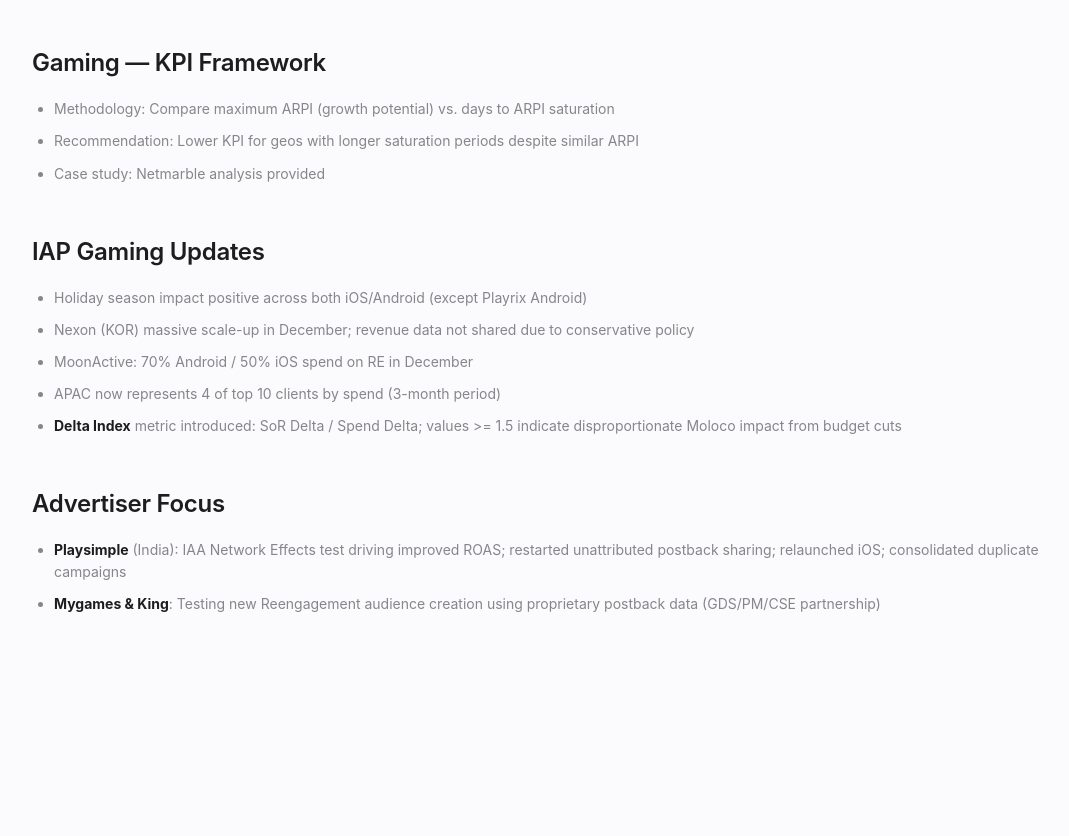
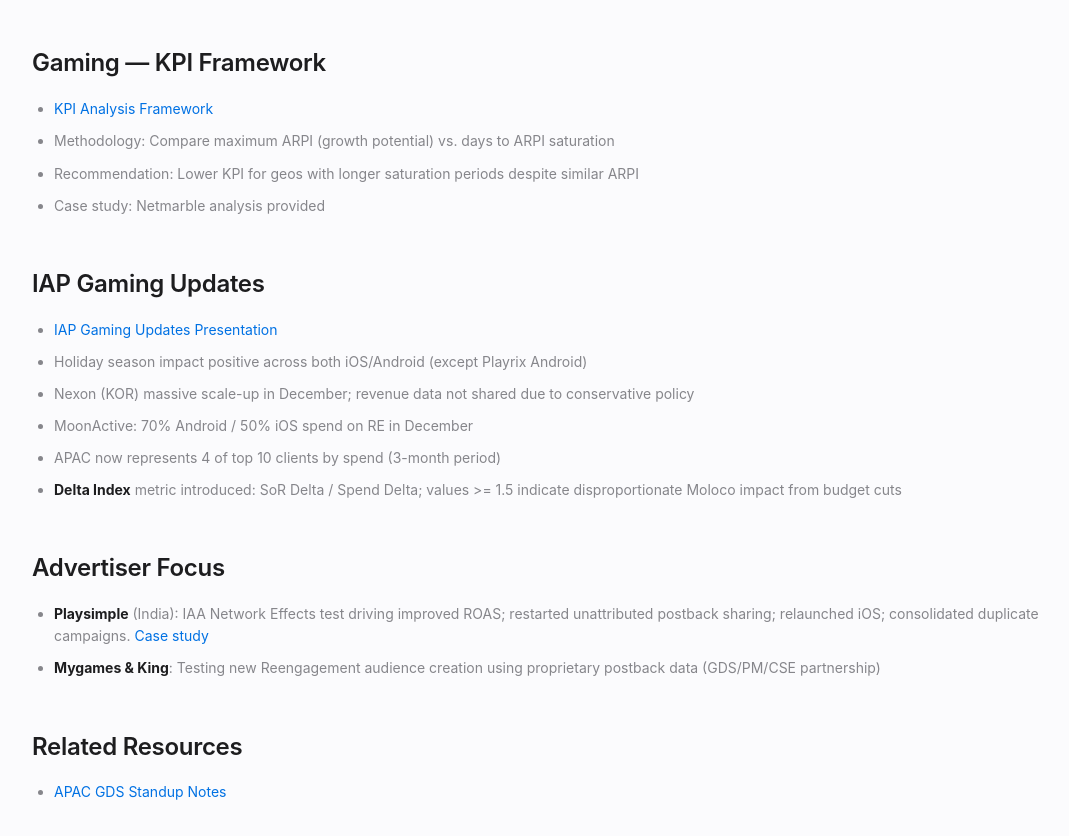
Before and after one commit to yiran666666/soi-weekly-insights, a plain HTML site: page updates/2026-01-18.html in a window 1280 px wide. Shown: the part 182-1018 px from the top of the page, without its empty margins (92-1161 px from the left). Before the commit the page ends 887 px from the top, so only its background shows below. Drawn offline with Linux system fonts and the light colour scheme.

Commit message:
Restore embedded links in weekly updates

```diff
--- a/updates/2026-01-18.html
+++ b/updates/2026-01-18.html
@@ -96,12 +96,14 @@
 <h1>Weekly Update — January 18, 2026</h1>
 <h2>Gaming — KPI Framework</h2>
 <ul>
+<li><a href="https://docs.google.com/document/d/1g9DXibEn9HDYOa6uhGpIrCaMxyQPxosmm3OLh09YfZ0/edit?tab=t.yoty39msnumc">KPI Analysis Framework</a></li>
 <li>Methodology: Compare maximum ARPI (growth potential) vs. days to ARPI saturation</li>
 <li>Recommendation: Lower KPI for geos with longer saturation periods despite similar ARPI</li>
 <li>Case study: Netmarble analysis provided</li>
 </ul>
 <h2>IAP Gaming Updates</h2>
 <ul>
+<li><a href="https://docs.google.com/presentation/d/1Z9fHLOxMo2Mm8VYamS83-AZA9E2YHERHEq3bDXLicMk/edit?slide=id.g39980d16585_1_727">IAP Gaming Updates Presentation</a></li>
 <li>Holiday season impact positive across both iOS/Android (except Playrix Android)</li>
 <li>Nexon (KOR) massive scale-up in December; revenue data not shared due to conservative policy</li>
 <li>MoonActive: 70% Android / 50% iOS spend on RE in December</li>
@@ -110,8 +112,12 @@
 </ul>
 <h2>Advertiser Focus</h2>
 <ul>
-<li><strong>Playsimple</strong> (India): IAA Network Effects test driving improved ROAS; restarted unattributed postback sharing; relaunched iOS; consolidated duplicate campaigns</li>
+<li><strong>Playsimple</strong> (India): IAA Network Effects test driving improved ROAS; restarted unattributed postback sharing; relaunched iOS; consolidated duplicate campaigns. <a href="https://docs.google.com/presentation/d/12KDnCzuJzJDeVARlJ41zdaq8RjmnuA8oXZG_BwpQx7Q/edit?slide=id.g36d971d75af_0_71">Case study</a></li>
 <li><strong>Mygames &amp; King</strong>: Testing new Reengagement audience creation using proprietary postback data (GDS/PM/CSE partnership)</li>
+</ul>
+<h2>Related Resources</h2>
+<ul>
+<li><a href="https://docs.google.com/document/d/1g4OiVIPDxT1NF0TUIn-ALE970eL0vMprrnC_axtT64s">APAC GDS Standup Notes</a></li>
 </ul>
 </body>
 </html>
```
Also changed, not shown: updates/2026-01-30.html (+1 -1 lines), updates/2026-02-09.html (+1 -0 lines), updates/2026-03-02.html (+2 -1 lines), updates/2026-03-09.html (+2 -1 lines).
